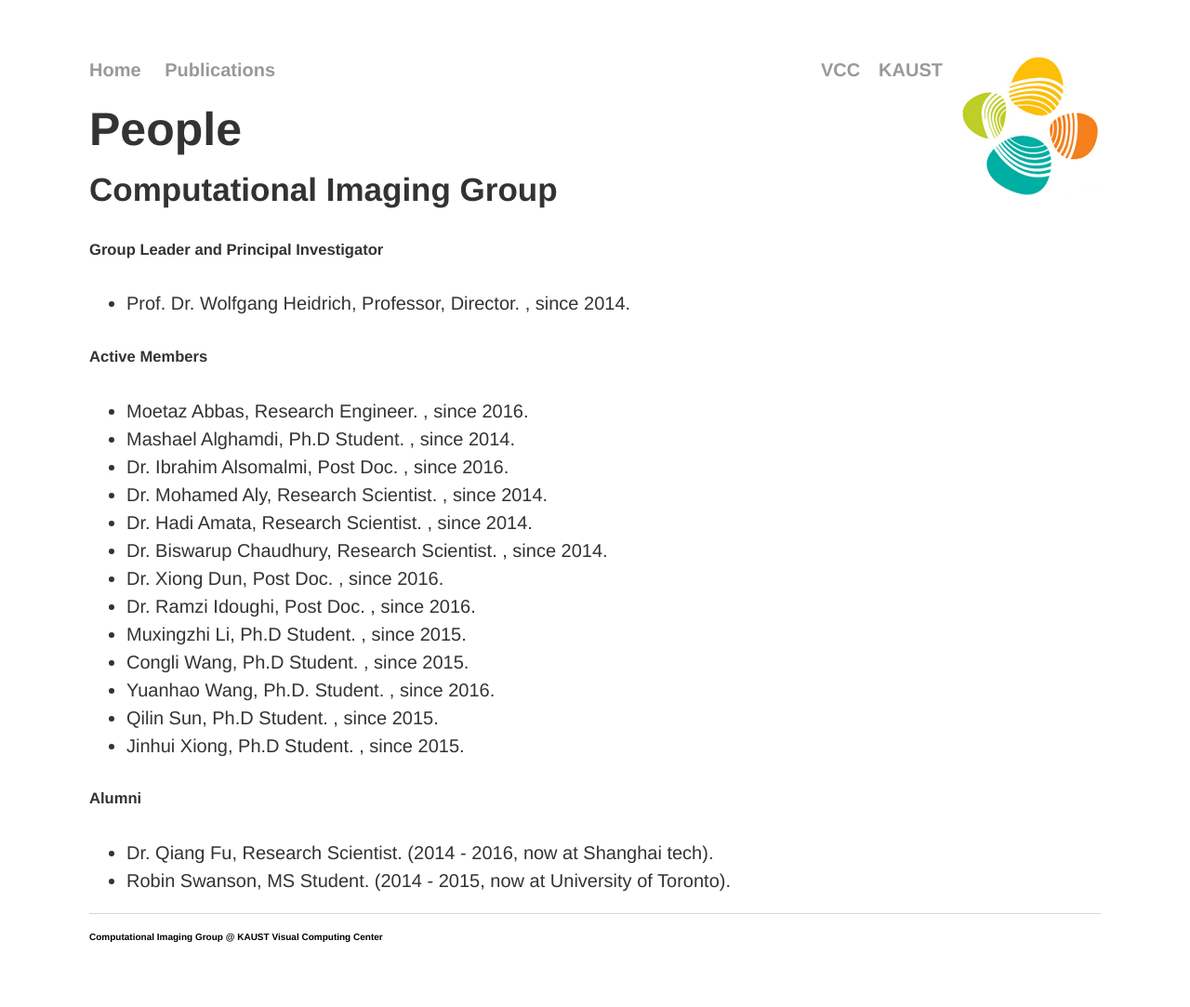
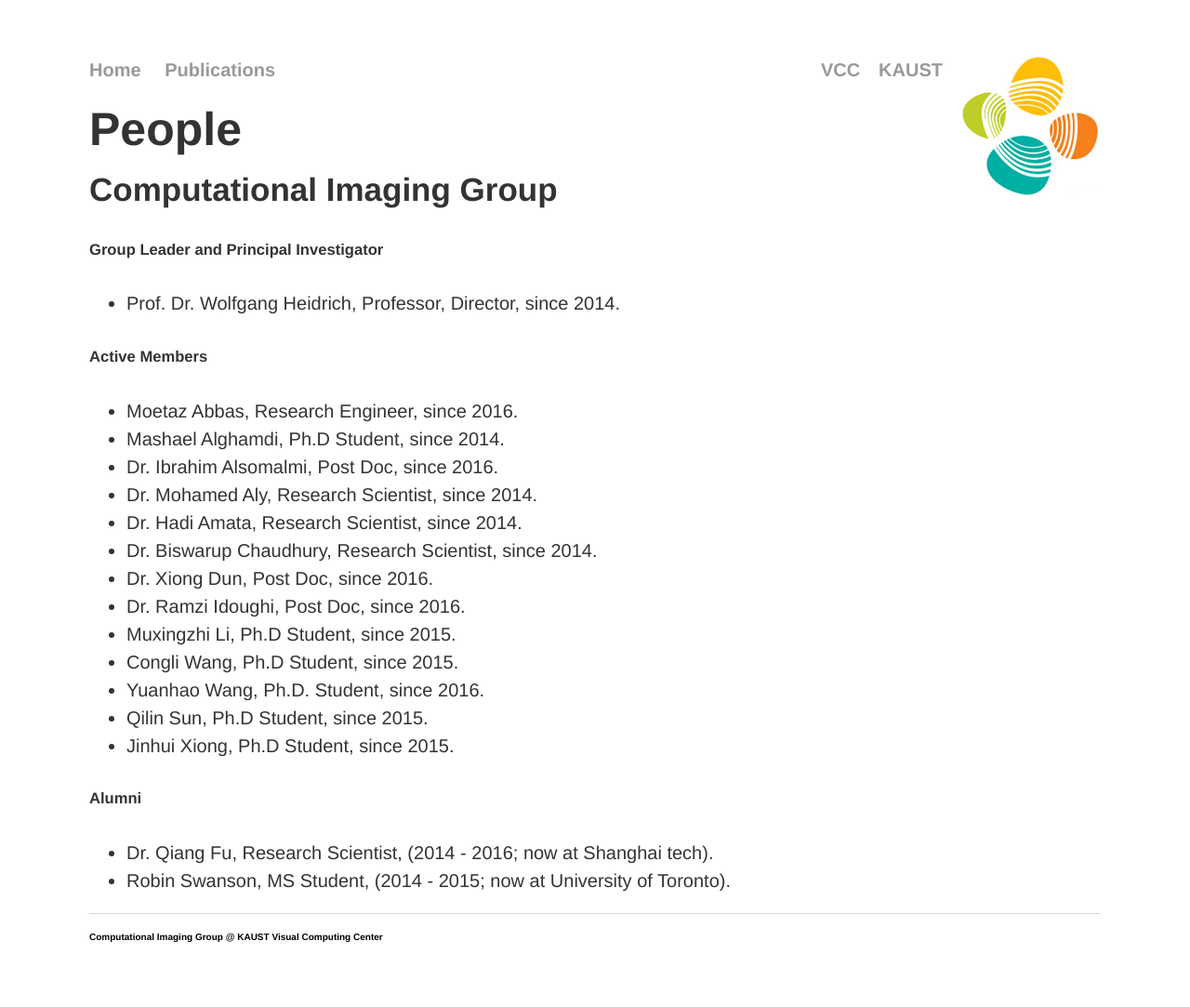
Before and after one commit to vccimaging/vccimaging.github.io, a Jekyll site: the page built from people.html, in a window 1280 px wide. Shown: the whole page at 93% size. Built offline with Jekyll 4.4.1, drawn with Linux system fonts in a browser that asks for light colours.

Commit message:
Update formatperson.html

```diff
--- a/_includes/formatperson.html
+++ b/_includes/formatperson.html
@@ -1,10 +1,10 @@
 <!-- format an entry for a single lab member -->
 
 <li>{{ include.person.title }} {{ include.person.name }},
-  {{ include.person.position }}.
+  {{ include.person.position }},
   {% if include.person.end %}
-  ({{ include.person.start }} - {{ include.person.end }}, now at {{ include.person.nowat }}).
+  ({{ include.person.start }} - {{ include.person.end }}; now at {{ include.person.nowat }}).
   {% else %}
-  , since {{ include.person.start }}.
+  since {{ include.person.start }}.
   {% endif %}
   </li>
```
